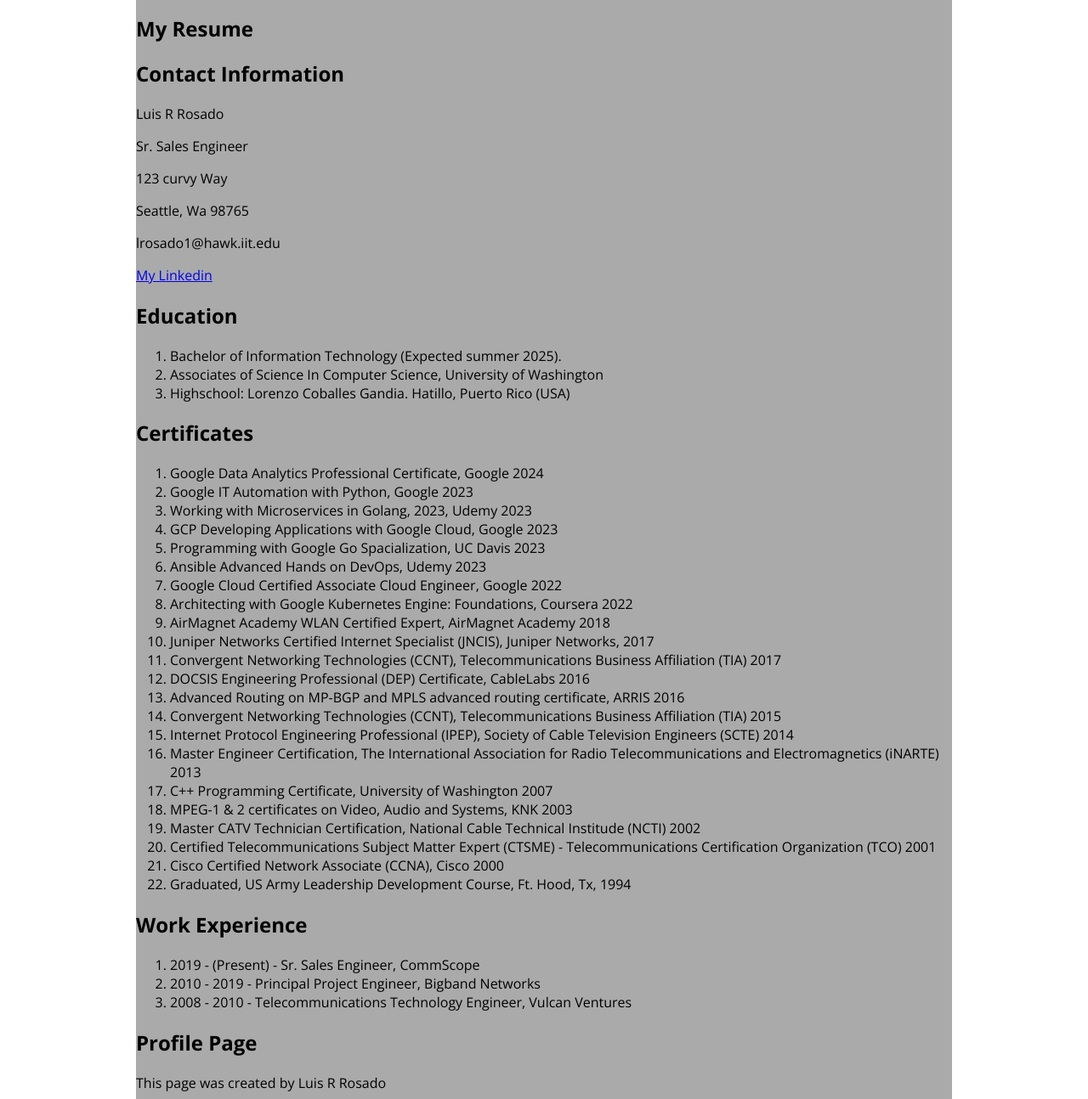
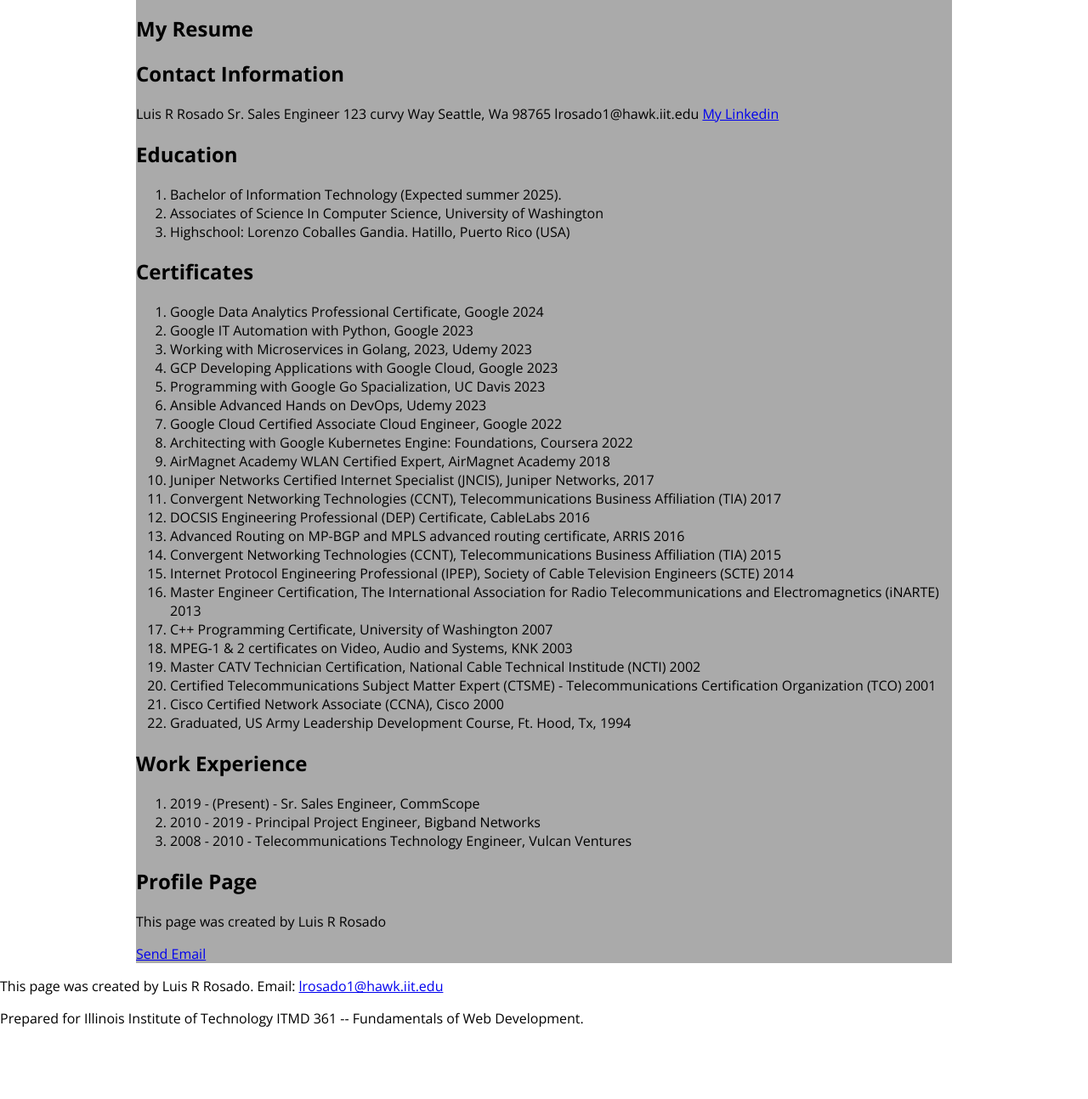
Before and after one commit to number1pride/webdev_project_two, a plain HTML site: page resume.html in a window 1280 px wide. Shown: the part 146-1440 px from the top of the page at 85% size. After the commit the page ends 1372 px from the top, so only its background shows below. Drawn offline with nearby package versions, Linux system fonts and the light colour scheme.

Commit message:
added disclaimer to html

```diff
--- a/resume.html
+++ b/resume.html
@@ -34,12 +34,13 @@
       <h2>My Resume</h2>
       <h2>Contact Information</h2>
 
-      <p>Luis R Rosado</p>
-      <p>Sr. Sales Engineer</p>
-      <p>123 curvy Way</p>
-      <p>Seattle, Wa 98765</p>
-      <p>lrosado1@hawk.iit.edu</p>
-      <p><a href="https://www.linkedin.com/in/luisr-rosado/">My Linkedin</a></p>
+      <p>Luis R Rosado
+        Sr. Sales Engineer
+        123 curvy Way
+        Seattle, Wa 98765
+        lrosado1@hawk.iit.edu
+        <a href="https://www.linkedin.com/in/luisr-rosado/">My Linkedin</a>
+      </p>
 
       <h2>Education</h2>
       <ol>
@@ -84,10 +85,18 @@
         <li>2008 - 2010 - Telecommunications Technology Engineer, Vulcan Ventures</li>
       </ol>
 
+      <h2>Profile Page</h2>
+      <p>This page was created by Luis R Rosado</p>
+      <a href="mailto:lrosado1@hawk.iit.edu">Send Email</a>
     </main>
-    <h2>Profile Page</h2>
-    <p>This page was created by Luis R Rosado</p>
-    <a href="mailto:lrosado1@hawk.iit.edu">Send Email</a>
+  </div>
+
+  <div class="disclaimer">
+
+    <p>This page was created by Luis R Rosado. Email: <a href="mailto:lrosado1@hawk.iit.edu">lrosado1@hawk.iit.edu</a>
+    </p>
+    <p>Prepared for Illinois Institute of Technology ITMD 361 -- Fundamentals of Web Development.</p>
+  </div>
 </body>
 
 </html>
```
Also changed, not shown: aboutme.html (+6 -0 lines), index.html (+6 -0 lines).
